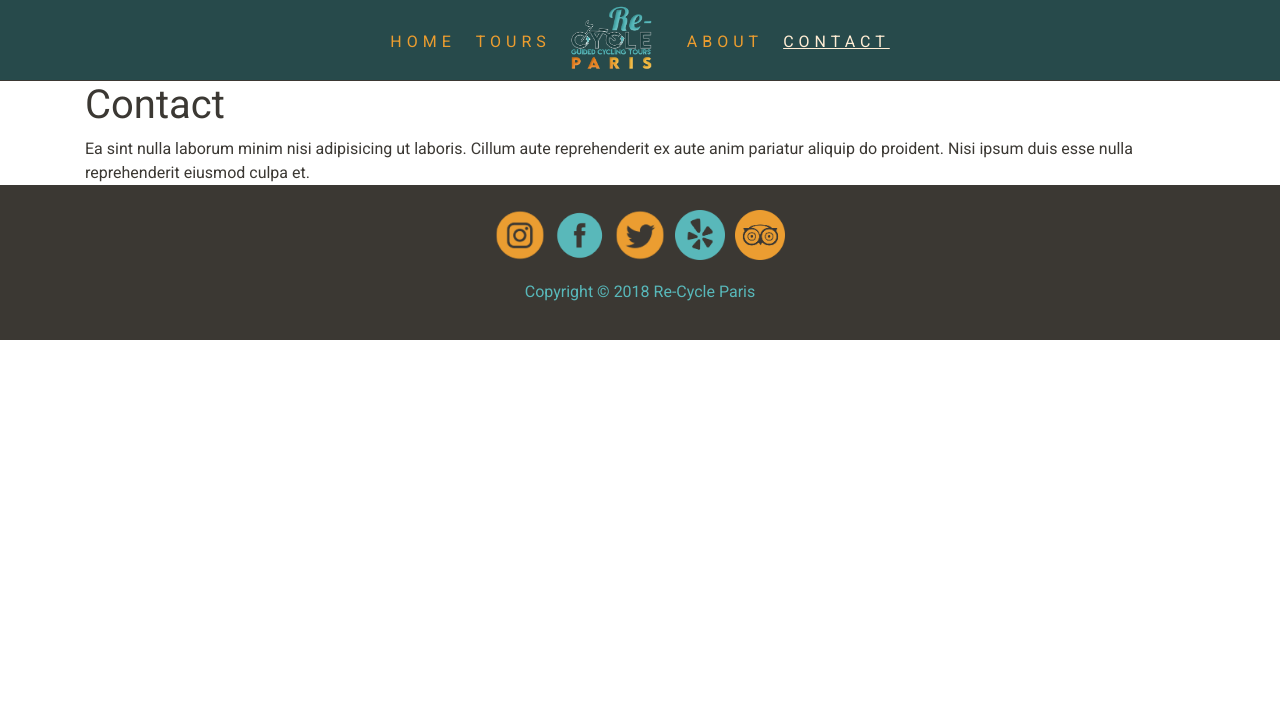
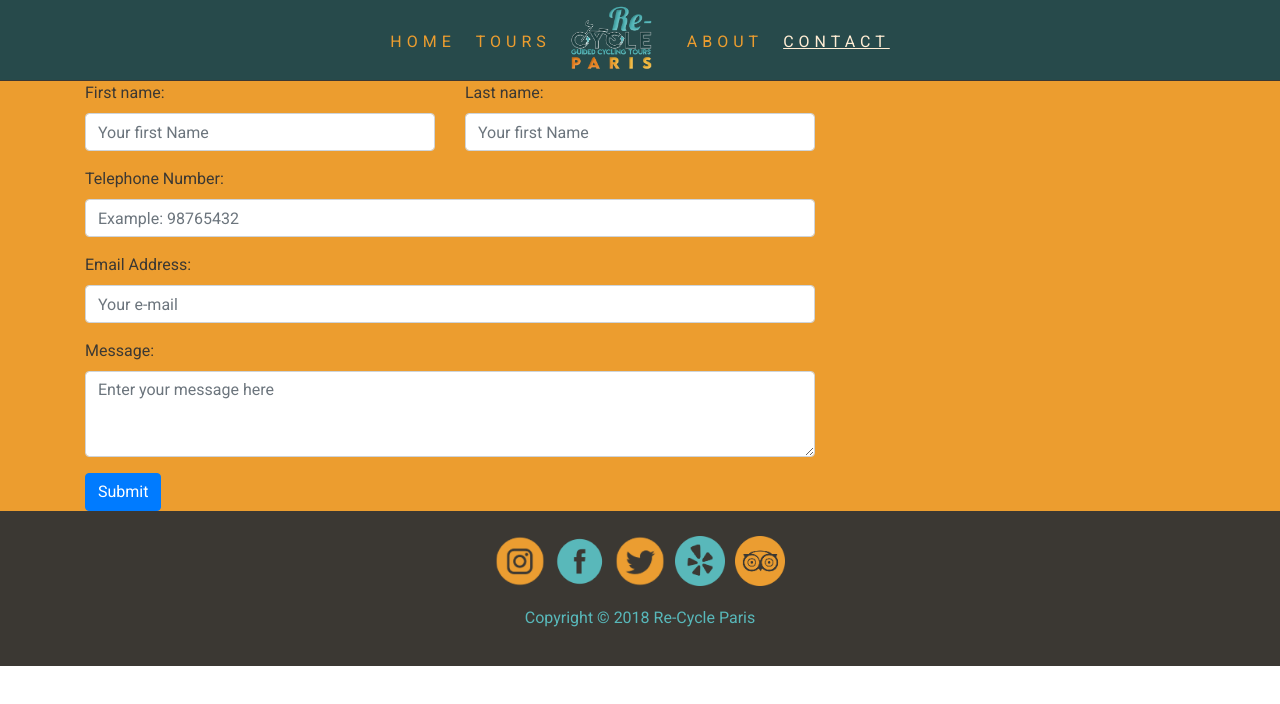
Before and after one commit to mie91/marie-berger-portfolio-2-html-and-css-ca, a React (Create React App) app: page /contact in a window 1280 px wide. Shown: the top 704 px of the page. Built offline with nearby package versions, Linux system fonts and the light colour scheme.

Commit message:
Added basic contact form

```diff
--- a/src/components/contact/Contact.js
+++ b/src/components/contact/Contact.js
@@ -1,17 +1,108 @@
-import React from 'react';
-import { Container, Col, Row } from "react-bootstrap";
+import React, {useState} from "react";
+import {Button, Col, Form, Container, Row} from "react-bootstrap"
+import { useForm } from "react-hook-form";
+import * as yup from "yup";
+import MainHeader from "../layout/MainHeader";
+import SubHeader from "../layout/SubHeader";
+import ErrorMessage from "../contact/ErrorMessage";
+
+
+const telephoneRegExp = /^((\\+[1-9]{1,4}[ \\-]*)|(\\([0-9]{2,3}\\)[ \\-]*)|([0-9]{2,4})[ \\-]*)*?[0-9]{3,4}?[ \\-]*[0-9]{3,4}?$/
+const schema = yup.object().shape({
+
+    firstName: yup
+        .string()
+        .required("Required"),
+
+    lastName: yup
+        .string()
+        .required("Required"),
+
+    telephoneNumber: yup
+        .string().matches(telephoneRegExp, "The telephone number is not valid"),
+
+    email: yup
+        .string()
+        .email("Please enter a valid email")
+        .required("Required"),
+
+    message: yup
+        .string()
+        .required("Please enter a message")
+        .min(10, "Too short message")
+        .max(200, "Too many characters")
+});
+
 
 function Contact() {
+    const [validated, setValidated] = useState(false);
+    const { register, handleSubmit, errors } = useForm({
+        validationSchema: schema
+    });
+
+    function onSubmit(data) {
+        console.log("data", data);
+        setValidated(true);
+    }
+
     return (
-        <div className="contact-bg">
+        <>
+        <div className="container-orange">
             <Container>
-                <h1>Contact</h1>
+                <Form onSubmit={handleSubmit(onSubmit)}>
+                    <Row>
+                        <Col className="col-md-4">
+                            <Form.Group>
+                                <Form.Label>First name:</Form.Label>
+                                <Form.Control name="firstName" placeholder="Your first Name" ref={register} />
+                                {errors.firstName && <ErrorMessage>{errors.firstName.message}</ErrorMessage>}
+                            </Form.Group>
+                        </Col>
 
-                <div>Ea sint nulla laborum minim nisi adipisicing ut laboris. Cillum aute reprehenderit ex aute anim pariatur aliquip do proident. Nisi ipsum duis esse nulla reprehenderit eiusmod culpa et.
+                        <Col className="col-md-4">
+                            <Form.Group>
+                                <Form.Label>Last name:</Form.Label>
+                                <Form.Control name="lastName" placeholder="Your first Name" ref={register} />
+                                {errors.lastName && <ErrorMessage>{errors.lastName.message}</ErrorMessage>}
+                            </Form.Group>
+                        </Col>
+                    </Row>
+                    <Row>
+                        <Col className="col-md-8">
+                                <Form.Group>
+                                    <Form.Label>Telephone Number:</Form.Label>
+                                    <Form.Control name="telephoneNumber" placeholder="Example: 98765432" ref={register} />
+                                    {errors.telephoneNumber && <ErrorMessage>{errors.telephoneNumber.message}</ErrorMessage>}
+                                </Form.Group>
 
-                </div>
+                                <Form.Group>
+                                    <Form.Label>Email Address:</Form.Label>
+                                    <Form.Control name="email" placeholder="Your e-mail" ref={register} />
+                                    {errors.email && <ErrorMessage>{errors.email.message}</ErrorMessage>}
+
+                                </Form.Group>
+
+                                <Form.Group>
+                                    <Form.Label>Message:</Form.Label>
+                                    <Form.Control
+                                        as="textarea"
+                                        rows="3"
+                                        name="message"
+                                        placeholder="Enter your message here"
+                                        ref={register}
+                                    />
+                                    {errors.message && (
+                                        <ErrorMessage>{errors.message.message}</ErrorMessage>
+                                    )}
+                                </Form.Group>
+                                <Button className="mainButton" type="submit">Submit</Button>
+                                {validated && <div className="formValidated">Your request was validated!</div>}
+                        </Col>
+                    </Row>
+                </Form>
             </Container>
         </div>
+        </>
     );
 }
 
--- /dev/null
+++ b/src/components/contact/ErrorMessage.js
@@ -0,0 +1,11 @@
+import React from "react";
+
+function ErrorMessage({ children }) {
+    return (
+      <div className="errorMessage">
+        {children}
+      </div>
+    );
+}
+
+export default ErrorMessage;
--- a/src/components/tours/TourList.js
+++ b/src/components/tours/TourList.js
@@ -10,9 +10,10 @@ function TourList() {
             {TourData.map((tourDetail) => {
                 return (
                     <div className="tourCard" key={tourDetail.id}>
-                        <MainHeader title={tourDetail.title}/>
+
                         <Row>
                             <Col className="col-md-8">
+                                <MainHeader title={tourDetail.title} />
                             <div className="smallDetails">
                                 <p>{tourDetail.lenght}</p>
                                 <p>{tourDetail.duration}</p>
--- a/src/components/tours/Tours.js
+++ b/src/components/tours/Tours.js
@@ -38,7 +38,7 @@ function Tours (){
                 </Row>
             </Container>
          </div>
-         <div className="container-sea">
+            <div className="container-sea container-border">
              <Container>
                 <Row>
                     <Col className="col-md-12">
@@ -48,7 +48,7 @@ function Tours (){
                     <BackToTop />
             </Container>
          </div>
-            <div className="container-teal">
+            <div className="container-teal container-border">
                 <Container>
                     <Row>
                         <Col className="col-md-12">
--- a/src/sass/style.scss
+++ b/src/sass/style.scss
@@ -8,7 +8,6 @@
 @import "./partials/buttons";
 @import "./partials/jumbotrons";
 @import "./partials/_images";
-@import "./partials/slide";
 
 
 
```
